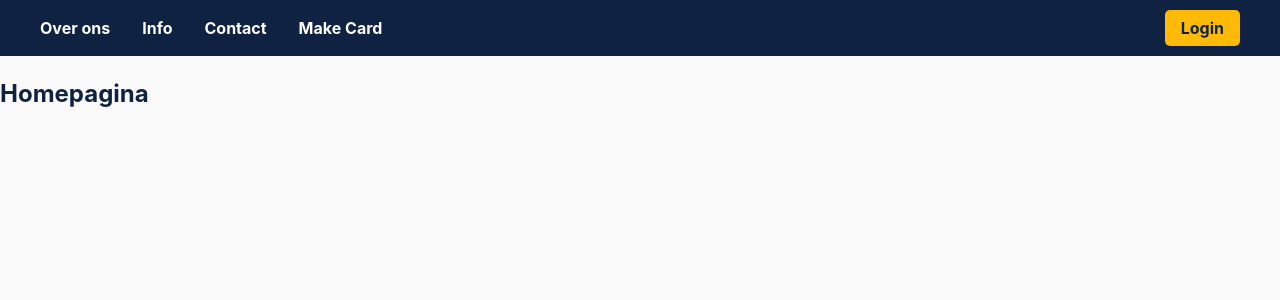
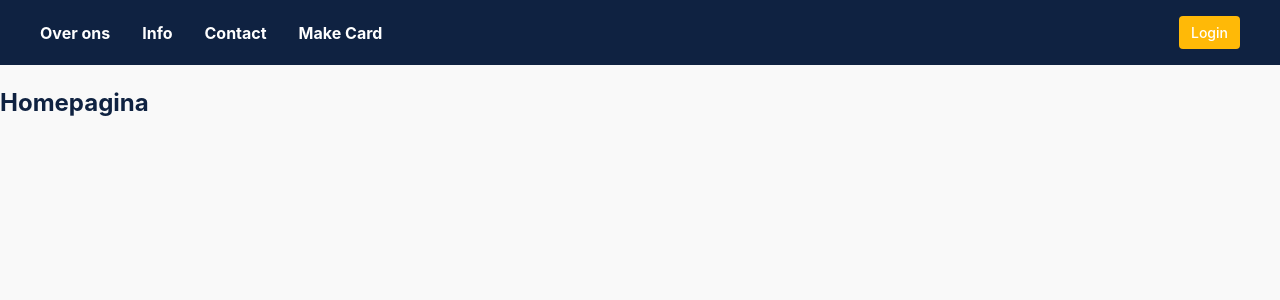
Before and after one commit to StanB78/Ladderzat, a React (Vite) app: page / in a window 1280 px wide. Shown: the top 300 px of the page. Built offline with nearby package versions, Linux system fonts and the light colour scheme.

Commit message:
new header with auth

```diff
--- a/src/components/Header.jsx
+++ b/src/components/Header.jsx
@@ -11,7 +11,6 @@ function Header() {
     const isLoggedIn = !!localStorage.getItem("token");
 
     return (
-        <>
         <header>
             <nav className="top-nav">
                 <div className="nav-wrapper">
@@ -21,17 +20,19 @@ function Header() {
                         <li><Link to="/contact">Contact</Link></li>
                         <li><Link to="/make-card">Make Card</Link></li>
                     </ul>
-                        <div className="login-prompt">
+                    <div className="auth-actions">
                         {isLoggedIn ? (
-                                <button onClick={handleLogout}>Logout</button>
+                            <>
+                                <Link to="/profile" className="auth-button">Profile</Link>
+                                <button onClick={handleLogout} className="auth-button">Logout</button>
+                            </>
                         ) : (
-                                <Link to="/login">Login</Link>
+                            <Link to="/login" className="auth-button">Login</Link>
                         )}
                     </div>
                 </div>
             </nav>
         </header>
-        </>
     );
 }
 
--- a/src/index.css
+++ b/src/index.css
@@ -230,4 +230,29 @@ header {
     border-radius: 8px;
     background-color: #eee;
   }
+  .auth-actions {
+    display: flex;
+    gap: 10px;
+  }
+
+  .auth-button {
+    padding: 6px 12px;
+    background-color: #FFB907;
+    color: white;
+    border: none;
+    border-radius: 4px;
+    text-decoration: none;
+    font-size: 14px;
+    cursor: pointer;
+    display: inline-block;
+  }
+
+  .auth-button:hover {
+    background-color: #0056b3;
+  }
+
+  .auth-button:focus {
+    outline: none;
+  }
+
 }
```
Lines whose indentation alone changed are shown as unchanged.
